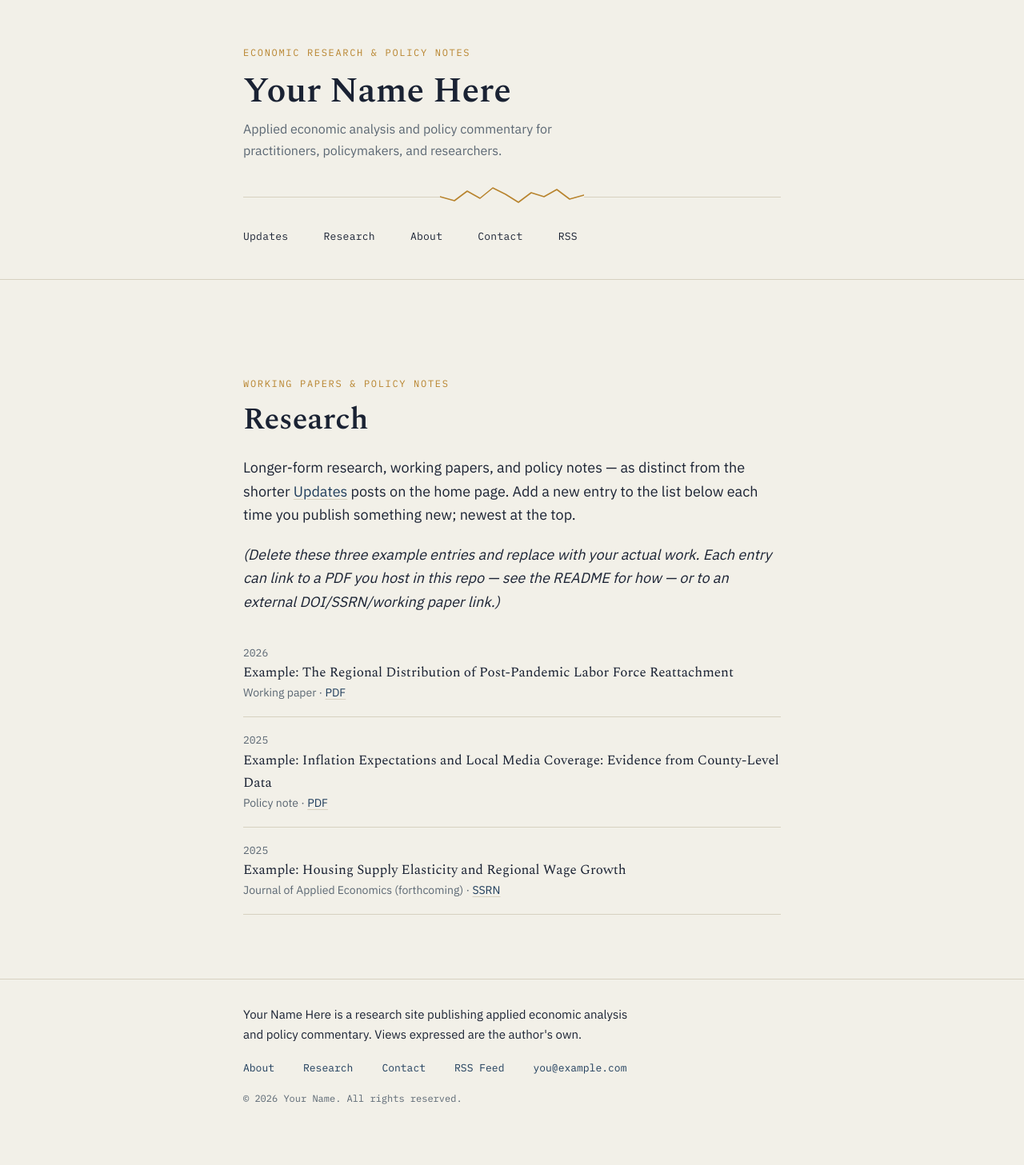
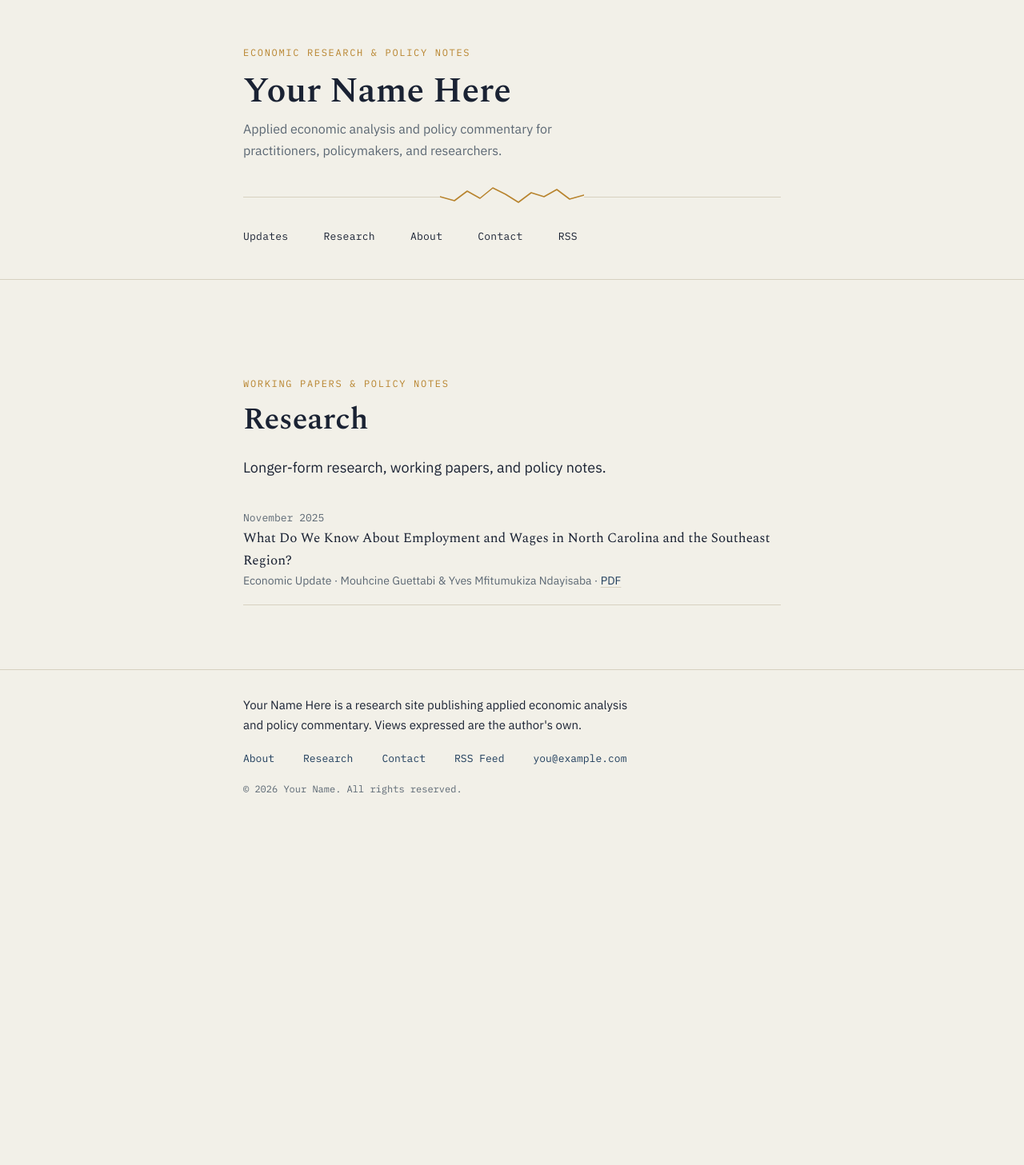
Before and after one commit to mouhcine1981/econ-notes.github.io, a Jekyll site: the page built from research.md, in a window 1280 px wide. Shown: the whole page at 80% size. Built offline with Jekyll 4.4.1, drawn with Linux system fonts in a browser that asks for light colours; after the commit the page ends 1070 px from its top, so only the background shows below that.

Commit message:
Update research.md

```diff
--- a/research.md
+++ b/research.md
@@ -5,24 +5,12 @@ eyebrow: Working papers & policy notes
 permalink: /research/
 ---
 
-Longer-form research, working papers, and policy notes — as distinct from the shorter [Updates]({{ '/' | relative_url }}) posts on the home page. Add a new entry to the list below each time you publish something new; newest at the top.
-
-*(Delete these three example entries and replace with your actual work. Each entry can link to a PDF you host in this repo — see the README for how — or to an external DOI/SSRN/working paper link.)*
+Longer-form research, working papers, and policy notes.
 
 <ul class="pub-list">
   <li class="pub-item">
-    <div class="meta">2026</div>
-    <div class="pub-title">Example: The Regional Distribution of Post-Pandemic Labor Force Reattachment</div>
-    <div class="pub-venue">Working paper &middot; <a href="#">PDF</a></div>
-  </li>
-  <li class="pub-item">
-    <div class="meta">2025</div>
-    <div class="pub-title">Example: Inflation Expectations and Local Media Coverage: Evidence from County-Level Data</div>
-    <div class="pub-venue">Policy note &middot; <a href="#">PDF</a></div>
-  </li>
-  <li class="pub-item">
-    <div class="meta">2025</div>
-    <div class="pub-title">Example: Housing Supply Elasticity and Regional Wage Growth</div>
-    <div class="pub-venue">Journal of Applied Economics (forthcoming) &middot; <a href="#">SSRN</a></div>
+    <div class="meta">November 2025</div>
+    <div class="pub-title">What Do We Know About Employment and Wages in North Carolina and the Southeast Region?</div>
+    <div class="pub-venue">Economic Update &middot; Mouhcine Guettabi &amp; Yves Mfitumukiza Ndayisaba &middot; <a href="{{ '/papers/2025-11-employment-wages-nc-southeast.pdf' | relative_url }}">PDF</a></div>
   </li>
 </ul>
```
